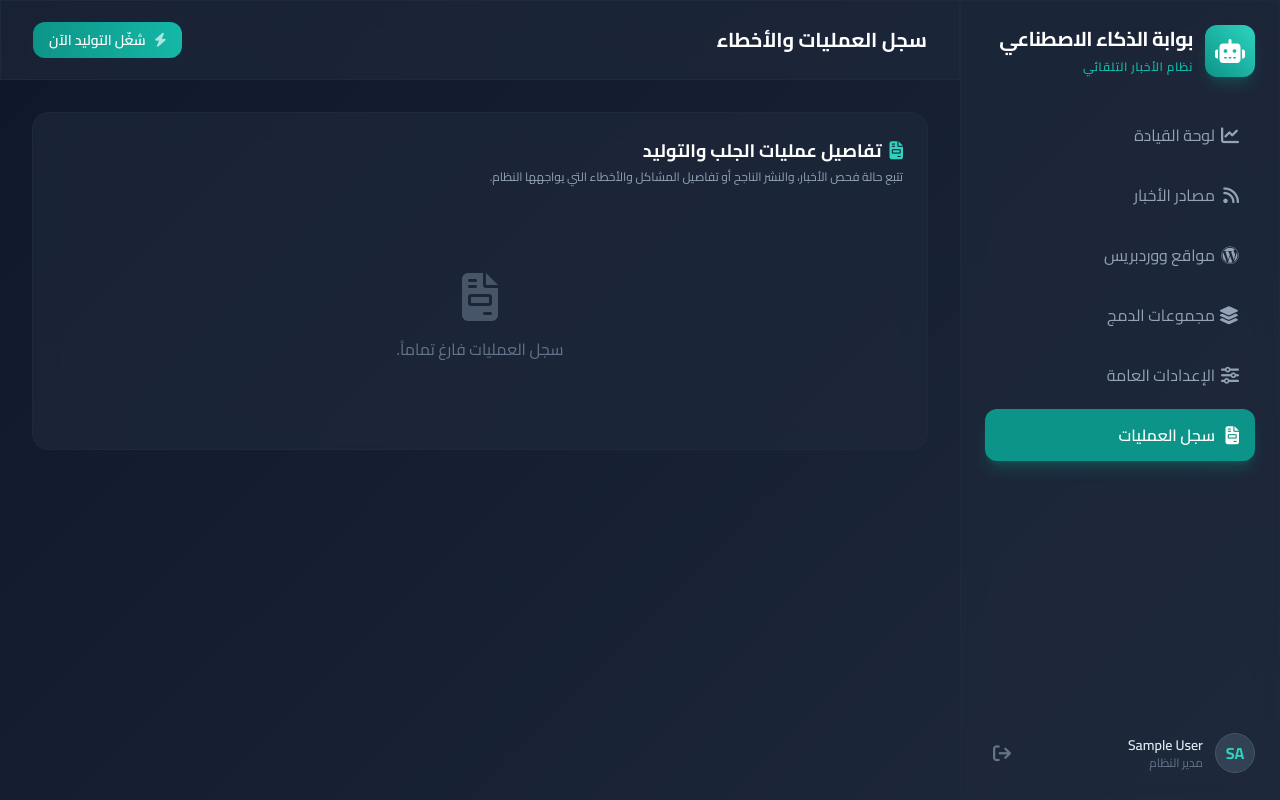
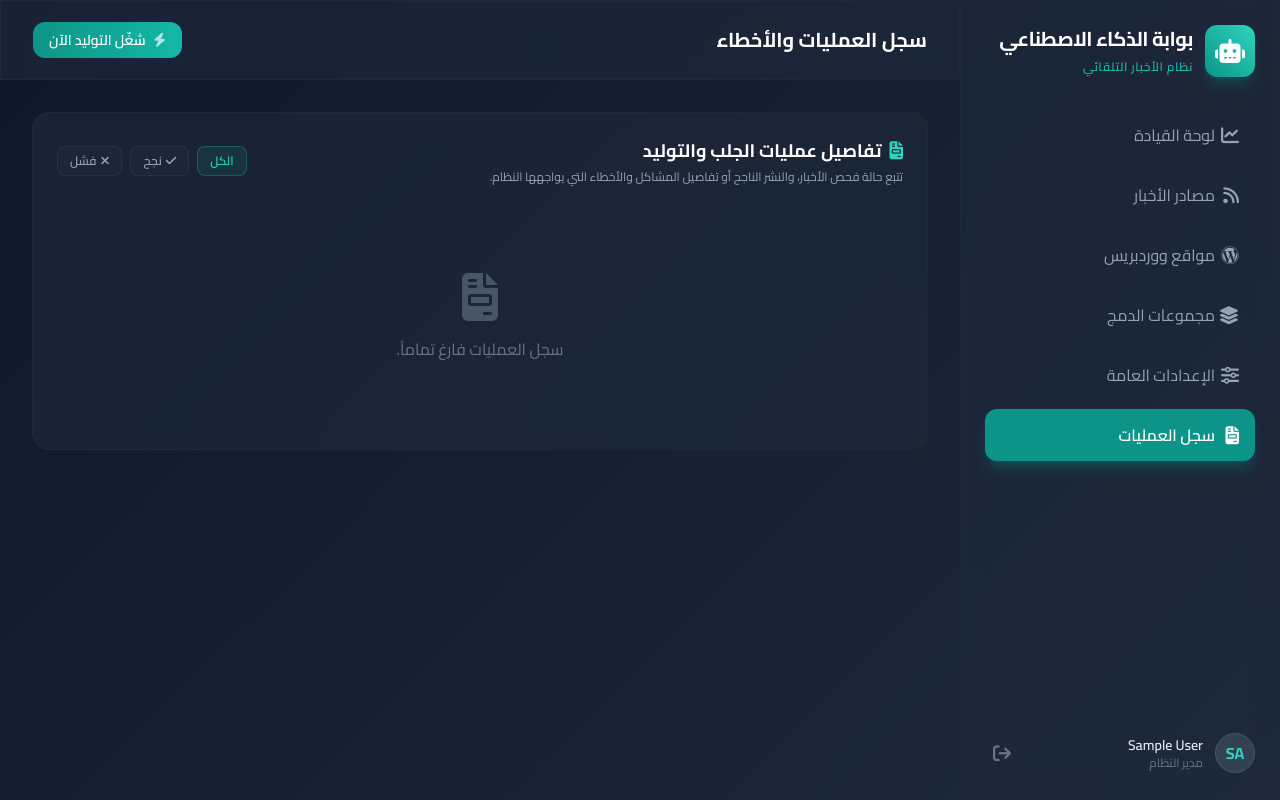
Before and after one commit to aahmed19982000/Al-Maghrib, a Django app: page /ai-dashboard/logs/ in a window 1280 px wide. Run offline with Django 5.2, Linux system fonts and the light colour scheme; the visitor is signed in with stand-in values (Sample User, id 1); data comes from the database, SQL or seed files in the repository; data that the repository does not hold is empty; parts of the project's set-up code (start-up, migrations or seed data) failed here and were passed over; some libraries are stand-ins or nearby versions.

Commit message:
Add success/failed status filter to the operations log page
Simple query-param filter (?status=success / ?status=failed) with three
toggle links (الكل/نجح/فشل) above the table - useful now that the log has
grown large enough that scrolling past successes to find failures (or vice
versa) is tedious. Pagination links and the empty-state message both stay
filter-aware. Verified the queryset filtering directly (including that an
invalid status value safely falls back to showing everything).

```diff
--- a/news/views_ai.py
+++ b/news/views_ai.py
@@ -145,9 +145,17 @@ class ImportLogListView(StaffRequiredMixin, ListView):
     context_object_name = 'logs'
     paginate_by = 25
 
+    def get_queryset(self):
+        qs = super().get_queryset()
+        status = self.request.GET.get('status')
+        if status in ('success', 'failed'):
+            qs = qs.filter(status=status)
+        return qs
+
     def get_context_data(self, **kwargs):
         context = super().get_context_data(**kwargs)
         context['all_sites'] = WordPressSite.objects.filter(is_active=True).order_by('name')
+        context['status_filter'] = self.request.GET.get('status', '')
         return context
 
 
--- a/templates/ai_dashboard/logs_list.html
+++ b/templates/ai_dashboard/logs_list.html
@@ -5,9 +5,16 @@
 
 {% block content %}
 <div class="glass-panel p-6 rounded-2xl border border-slate-800">
-    <div class="mb-6">
-        <h3 class="text-lg font-bold text-white"><i class="fa-solid fa-file-invoice text-teal-400 ml-2"></i>تفاصيل عمليات الجلب والتوليد</h3>
-        <p class="text-xs text-slate-400 mt-1">تتبع حالة فحص الأخبار، والنشر الناجح أو تفاصيل المشاكل والأخطاء التي يواجهها النظام.</p>
+    <div class="mb-6 flex flex-wrap items-center justify-between gap-4">
+        <div>
+            <h3 class="text-lg font-bold text-white"><i class="fa-solid fa-file-invoice text-teal-400 ml-2"></i>تفاصيل عمليات الجلب والتوليد</h3>
+            <p class="text-xs text-slate-400 mt-1">تتبع حالة فحص الأخبار، والنشر الناجح أو تفاصيل المشاكل والأخطاء التي يواجهها النظام.</p>
+        </div>
+        <div class="flex gap-2">
+            <a href="?" class="px-3 py-1.5 rounded-lg text-xs font-semibold border transition {% if not status_filter %}bg-teal-500/10 text-teal-400 border-teal-500/30{% else %}bg-slate-800/60 text-slate-400 border-slate-700/50 hover:border-slate-600{% endif %}">الكل</a>
+            <a href="?status=success" class="px-3 py-1.5 rounded-lg text-xs font-semibold border transition {% if status_filter == 'success' %}bg-emerald-500/10 text-emerald-400 border-emerald-500/30{% else %}bg-slate-800/60 text-slate-400 border-slate-700/50 hover:border-slate-600{% endif %}"><i class="fa-solid fa-check ml-1"></i>نجح</a>
+            <a href="?status=failed" class="px-3 py-1.5 rounded-lg text-xs font-semibold border transition {% if status_filter == 'failed' %}bg-rose-500/10 text-rose-400 border-rose-500/30{% else %}bg-slate-800/60 text-slate-400 border-slate-700/50 hover:border-slate-600{% endif %}"><i class="fa-solid fa-xmark ml-1"></i>فشل</a>
+        </div>
     </div>
 
     {% if logs %}
@@ -130,10 +137,10 @@
         </div>
         <div class="flex space-x-2 space-x-reverse">
             {% if page_obj.has_previous %}
-                <a href="?page={{ page_obj.previous_page_number }}" class="px-4 py-2 bg-slate-800 hover:bg-slate-700 text-slate-300 text-xs font-semibold rounded-lg transition">السابق</a>
+                <a href="?page={{ page_obj.previous_page_number }}{% if status_filter %}&status={{ status_filter }}{% endif %}" class="px-4 py-2 bg-slate-800 hover:bg-slate-700 text-slate-300 text-xs font-semibold rounded-lg transition">السابق</a>
             {% endif %}
             {% if page_obj.has_next %}
-                <a href="?page={{ page_obj.next_page_number }}" class="px-4 py-2 bg-slate-800 hover:bg-slate-700 text-slate-300 text-xs font-semibold rounded-lg transition">التالي</a>
+                <a href="?page={{ page_obj.next_page_number }}{% if status_filter %}&status={{ status_filter }}{% endif %}" class="px-4 py-2 bg-slate-800 hover:bg-slate-700 text-slate-300 text-xs font-semibold rounded-lg transition">التالي</a>
             {% endif %}
         </div>
     </div>
@@ -142,7 +149,13 @@
     {% else %}
     <div class="text-center py-16 text-slate-500">
         <i class="fa-solid fa-file-invoice text-5xl mb-4 block text-slate-600"></i>
-        <p>سجل العمليات فارغ تماماً.</p>
+        {% if status_filter == 'success' %}
+            <p>لا توجد عمليات ناجحة.</p>
+        {% elif status_filter == 'failed' %}
+            <p>لا توجد عمليات فاشلة.</p>
+        {% else %}
+            <p>سجل العمليات فارغ تماماً.</p>
+        {% endif %}
     </div>
     {% endif %}
 </div>
```
